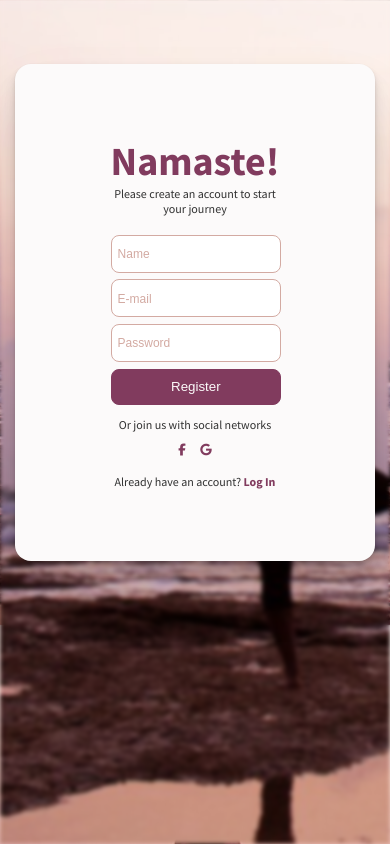
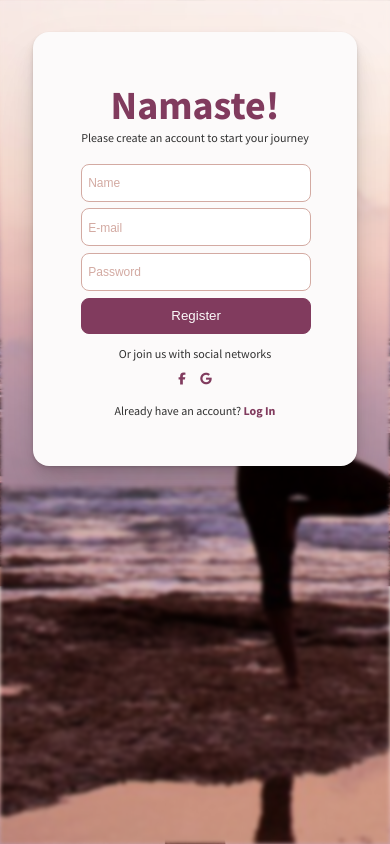
Before and after one commit to HeesunParknl/Register-page, a plain HTML site: page index.html in a window 390 px wide. Drawn offline with Linux system fonts and the light colour scheme.

Commit message:
Add files via upload

```diff
--- a/style.css
+++ b/style.css
@@ -131,4 +131,11 @@ button {
         content: "";
     }
 
+    .register-popUp {
+        margin: 2em;
+    }
+
+    .web-left {
+        padding: 4em;
+    }
 }
```
